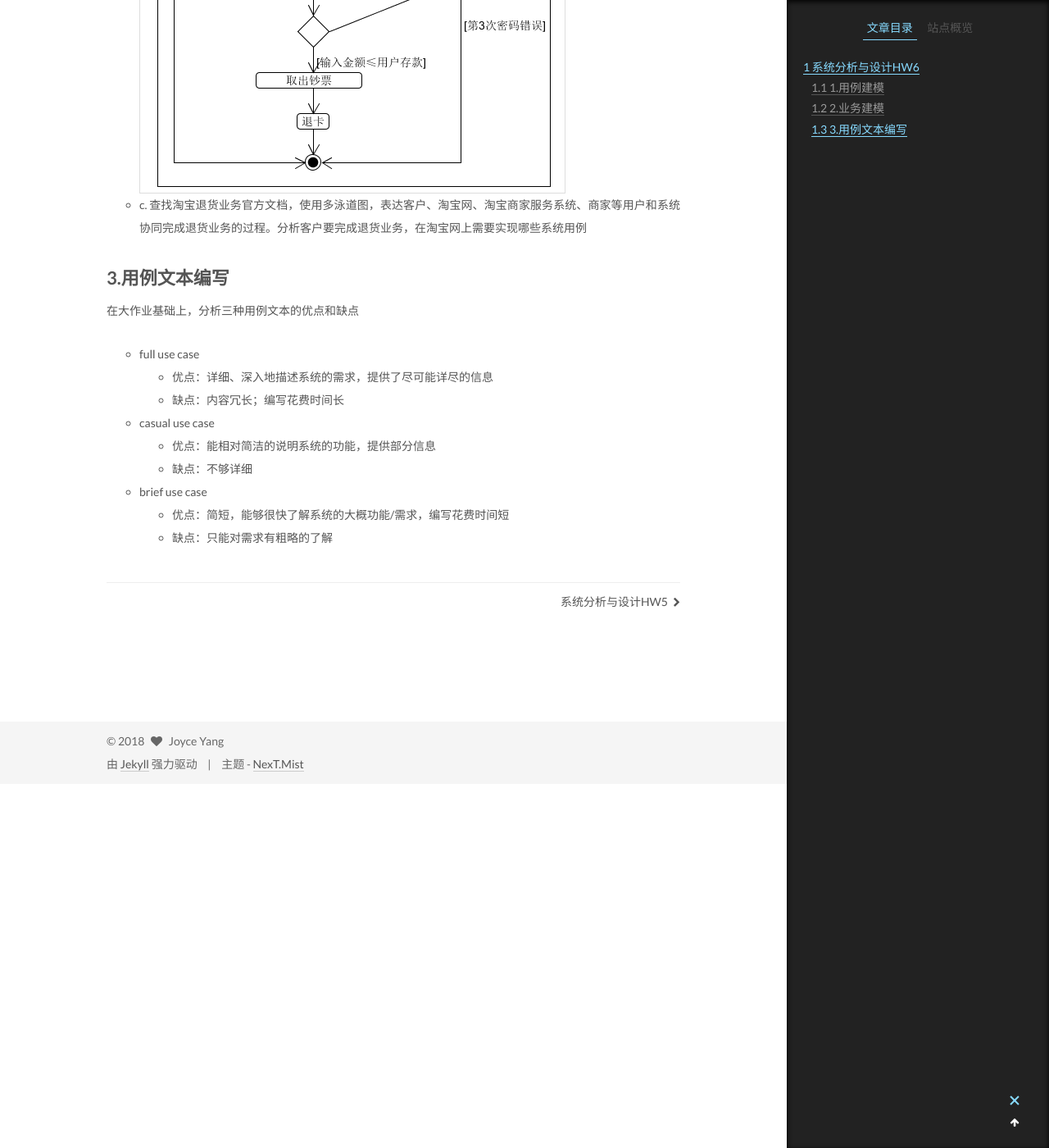
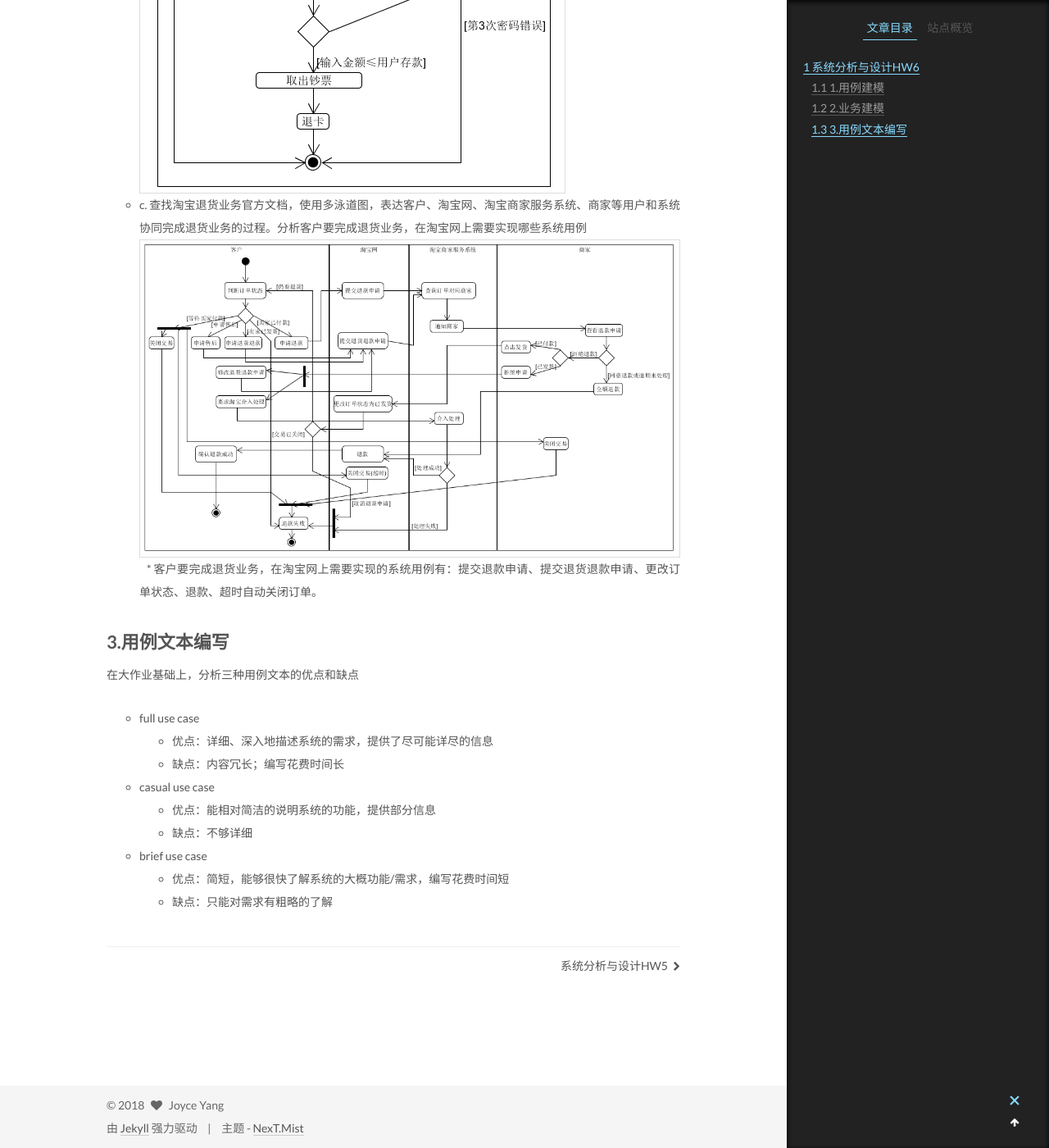
Before and after one commit to joyceyj/joyceyj.github.io, a Jekyll site: the page built from _posts/2018-04-22-SAD-HW6.md, in a window 1280 px wide and 1400 px high, scrolled down 4386 px. Shown: the whole window at 82% size. Built offline with Jekyll 4.4.1, drawn with Linux system fonts in a browser that asks for light colours.

Commit message:
Update 2018-04-22-SAD-HW6.md

```diff
--- a/_posts/2018-04-22-SAD-HW6.md
+++ b/_posts/2018-04-22-SAD-HW6.md
@@ -84,6 +84,8 @@ categories: HW
 * b. 选择你身边的银行 ATM，用活动图描绘取款业务流程
     ![](/image/HW6_2_task2.png)
 * c. 查找淘宝退货业务官方文档，使用多泳道图，表达客户、淘宝网、淘宝商家服务系统、商家等用户和系统协同完成退货业务的过程。分析客户要完成退货业务，在淘宝网上需要实现哪些系统用例
+    ![](/image/HW6_2_task3.png)
+    * 客户要完成退货业务，在淘宝网上需要实现的系统用例有：提交退款申请、提交退货退款申请、更改订单状态、退款、超时自动关闭订单。
 
 
 ## 3.用例文本编写
```
